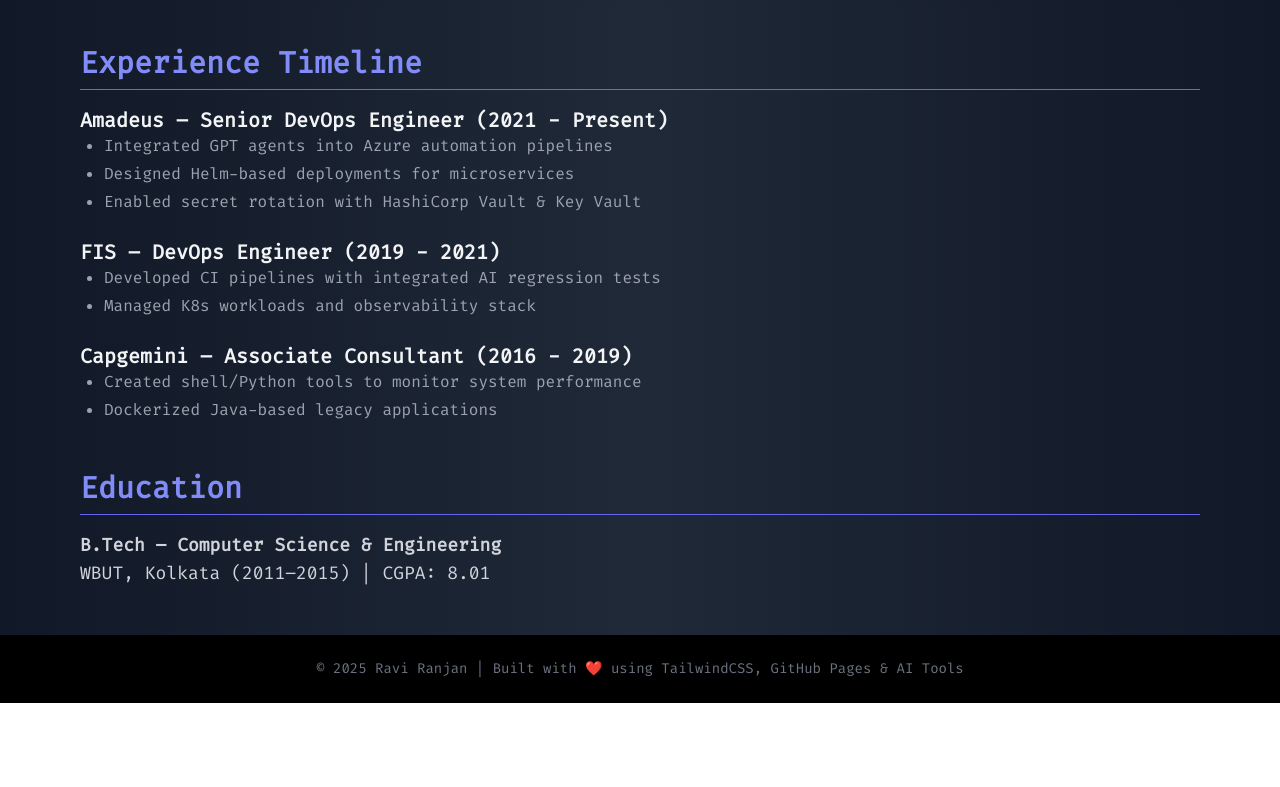
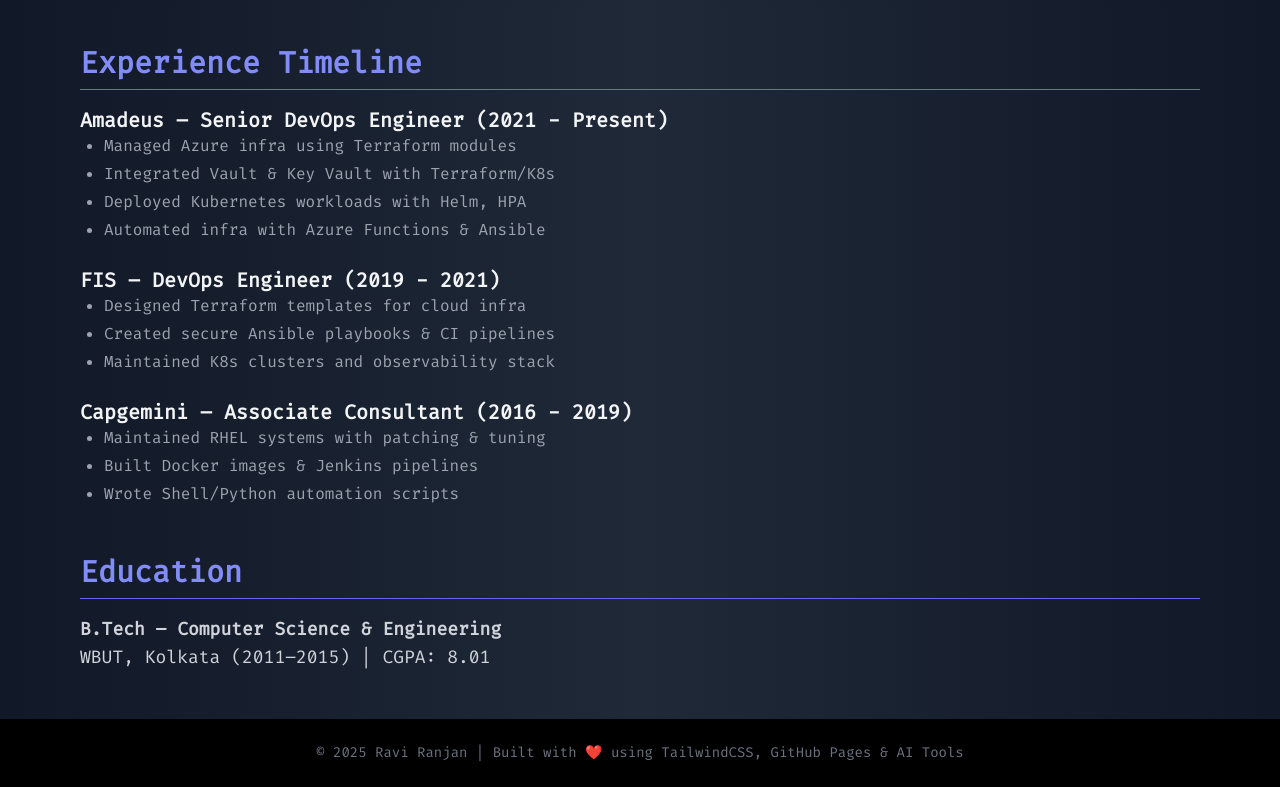
Before and after one commit to infoguru19/infoguru19.github.io, a plain HTML site: page index.html in a window 1280 px wide. Shown: the part 1062-1849 px from the top of the page. Before the commit the page ends 1765 px from the top, so only its background shows below. Drawn offline with nearby package versions, Linux system fonts and the light colour scheme.

Commit message:
Adding Project

```diff
--- a/index.html
+++ b/index.html
@@ -81,23 +81,26 @@
         <div>
           <h3 class="text-xl font-semibold text-gray-100">Amadeus – Senior DevOps Engineer (2021 - Present)</h3>
           <ul class="list-disc ml-6 text-gray-400 space-y-1">
-            <li>Integrated GPT agents into Azure automation pipelines</li>
-            <li>Designed Helm-based deployments for microservices</li>
-            <li>Enabled secret rotation with HashiCorp Vault & Key Vault</li>
+            <li>Managed Azure infra using Terraform modules</li>
+            <li>Integrated Vault & Key Vault with Terraform/K8s</li>
+            <li>Deployed Kubernetes workloads with Helm, HPA</li>
+            <li>Automated infra with Azure Functions & Ansible</li>
           </ul>
         </div>
         <div>
           <h3 class="text-xl font-semibold text-gray-100">FIS – DevOps Engineer (2019 - 2021)</h3>
           <ul class="list-disc ml-6 text-gray-400 space-y-1">
-            <li>Developed CI pipelines with integrated AI regression tests</li>
-            <li>Managed K8s workloads and observability stack</li>
+            <li>Designed Terraform templates for cloud infra</li>
+            <li>Created secure Ansible playbooks & CI pipelines</li>
+            <li>Maintained K8s clusters and observability stack</li>
           </ul>
         </div>
         <div>
           <h3 class="text-xl font-semibold text-gray-100">Capgemini – Associate Consultant (2016 - 2019)</h3>
           <ul class="list-disc ml-6 text-gray-400 space-y-1">
-            <li>Created shell/Python tools to monitor system performance</li>
-            <li>Dockerized Java-based legacy applications</li>
+            <li>Maintained RHEL systems with patching & tuning</li>
+            <li>Built Docker images & Jenkins pipelines</li>
+            <li>Wrote Shell/Python automation scripts</li>
           </ul>
         </div>
       </div>
```
